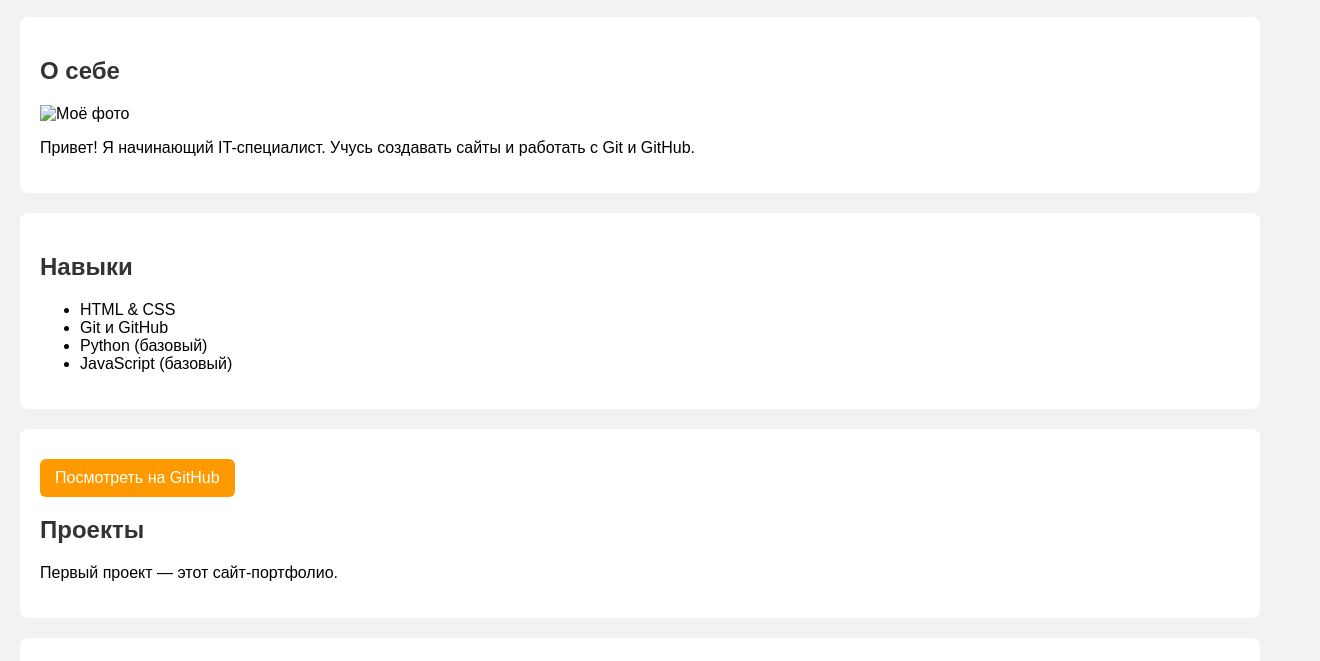
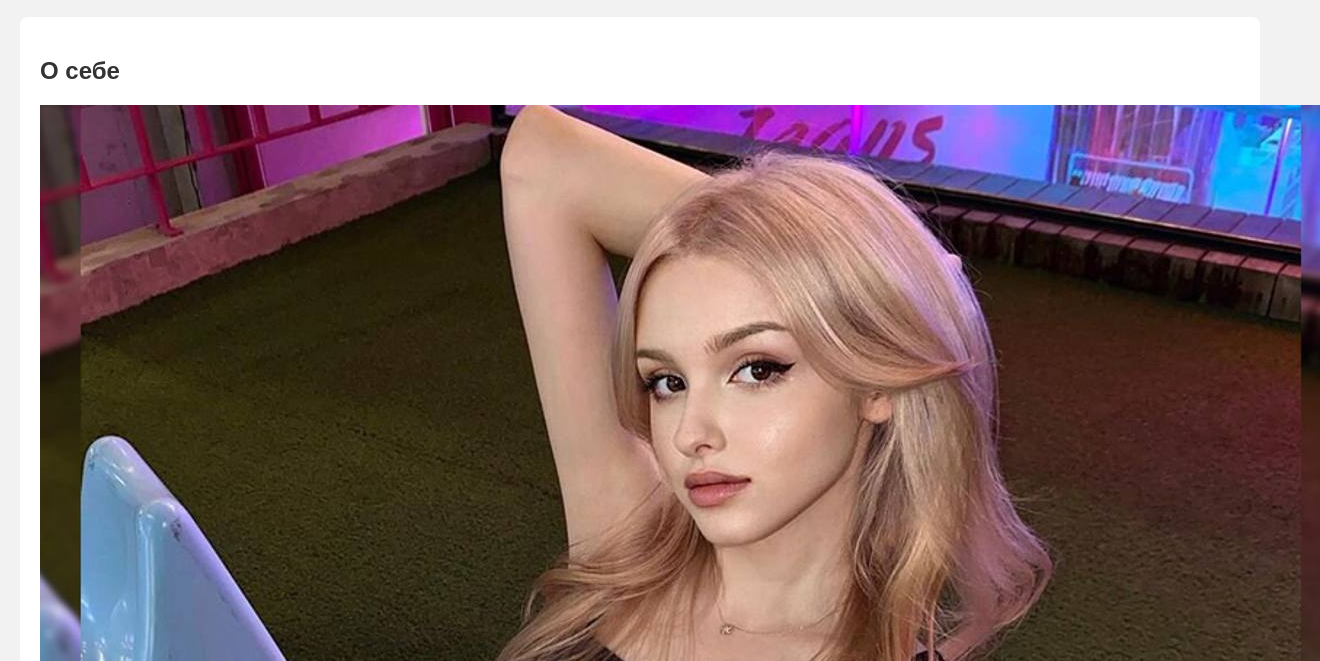
Before and after one commit to fortphantom58-ui/project, a plain HTML site: page index.html in a window 1280 px wide. Shown: the part 139-800 px from the top of the page, 1320 px wide, since content can reach past the window. Drawn offline with Linux system fonts and the light colour scheme.

Commit message:
Update index.html

```diff
--- a/index.html
+++ b/index.html
@@ -19,7 +19,7 @@
 
     <section id="about">
         <h2>О себе</h2>
-        <img src="<img src="IMG_2024.JPG" " alt="Моё фото" class="avatar">
+        <img src="IMG_2024.JPG" alt="Моё фото" class="avatar">
         <p>Привет! Я начинающий IT-специалист. Учусь создавать сайты и работать с Git и GitHub.</p>
     </section>
 
```
